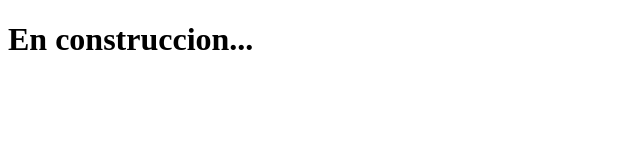
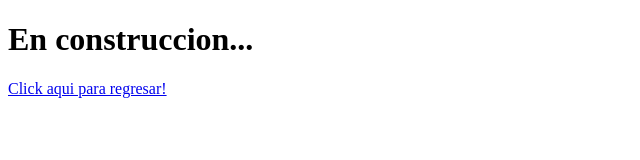
Before and after one commit to rogeralexei/rogeralexei.github.io, a plain HTML site: page provincias.html in a window 1280 px wide. Shown: the whole page, without its empty margins (0-640 px from the left). Drawn offline with Linux system fonts and the light colour scheme.

Commit message:
Update provincias.html

```diff
--- a/provincias.html
+++ b/provincias.html
@@ -5,5 +5,6 @@
     </head>
     <body>
         <h1>En construccion...</h1>
+        <a href="index.html">Click aqui para regresar!</a>
     </body>
 </html>
```
